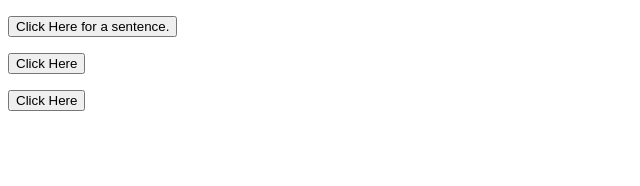
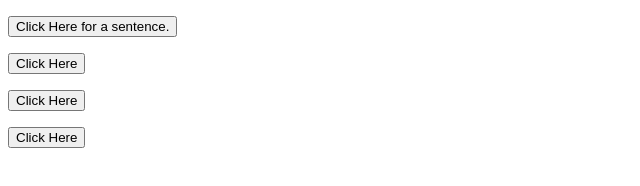
Before and after one commit to AnnieGlade4327/JavaScript-Projects, a plain HTML site: page Basic Javascript Projects/Project8_string_methods/index.html in a window 1280 px wide. Shown: the whole page, without its empty margins (0-640 px from the left). Drawn offline with Linux system fonts and the light colour scheme.

Commit message:
string method

```diff
--- a/Basic Javascript Projects/Project8_string_methods/index.html
+++ b/Basic Javascript Projects/Project8_string_methods/index.html
@@ -15,5 +15,8 @@
 
     <p id="search"></p>
     <button onclick="search()">Click Here</button>
+
+    <p id = "Numbers_to_string"></p>
+    <button onclick="string_Method()">Click Here</button>
 </body>
 </html>
--- a/Basic Javascript Projects/Project8_string_methods/main.js
+++ b/Basic Javascript Projects/Project8_string_methods/main.js
@@ -21,3 +21,8 @@ let sentence = "Here We Are Going To Search for letters";
 let position = sentence.search("Going");
 document.getElementById("search").innerHTML=position;
 }
+
+function string_Method() {
+    var X = 182;
+    document.getElementById("Numbers_to_string").innerHTML=X.toString();
+}
```
